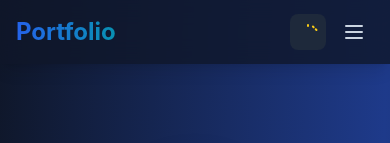
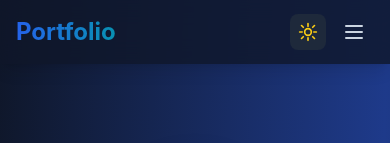
Before and after one commit to prashantd-17/Portfolio-frontend, an Angular app: page / in a window 390 px wide. Both pictures are taken after a click on the button 308 px from the left and 32 px from the top of the page. Shown: the top 143 px of the page. Built offline with nearby package versions, Linux system fonts and the light colour scheme.

Commit message:
svg changes

```diff
--- a/src/app/components/navigation/navigation.component.html
+++ b/src/app/components/navigation/navigation.component.html
@@ -86,17 +86,31 @@
                 : 'bg-slate-100 hover:bg-slate-200 text-slate-700'
             "
           >
-            <svg
+           <svg
               *ngIf="currentTheme() === 'dark'"
+              xmlns="http://www.w3.org/2000/svg"
+              viewBox="0 0 24 24"
+              fill="none"
+              stroke="currentColor"
+              stroke-width="2"
+              stroke-linecap="round"
+              stroke-linejoin="round"
               class="w-5 h-5"
-              fill="currentColor"
-              viewBox="0 0 20 20"
             >
-              <path
-                fill-rule="evenodd"
-                d="M10 2a1 1 0 011 1v1a1 1 0 11-2 0V3a1 1 0 011-1zm4.22 1.78a1 1 0 011.414 0l.707.707a1 1 0 11-1.414 1.414l-.707-.707a1 1 0 010-1.414zm2.828 2.828a1 1 0 011.414 0l.707.707a1 1 0 11-1.414 1.414l-.707-.707a1 1 0 010-1.414z"
-              />
+              <!-- Sun core -->
+              <circle cx="12" cy="12" r="4" />
+
+              <!-- Rays -->
+              <line x1="12" y1="2" x2="12" y2="5" />
+              <line x1="12" y1="19" x2="12" y2="22" />
+              <line x1="4.22" y1="4.22" x2="6.34" y2="6.34" />
+              <line x1="17.66" y1="17.66" x2="19.78" y2="19.78" />
+              <line x1="2" y1="12" x2="5" y2="12" />
+              <line x1="19" y1="12" x2="22" y2="12" />
+              <line x1="4.22" y1="19.78" x2="6.34" y2="17.66" />
+              <line x1="17.66" y1="6.34" x2="19.78" y2="4.22" />
             </svg>
+
             <svg
               *ngIf="currentTheme() === 'light'"
               class="w-5 h-5"
```
